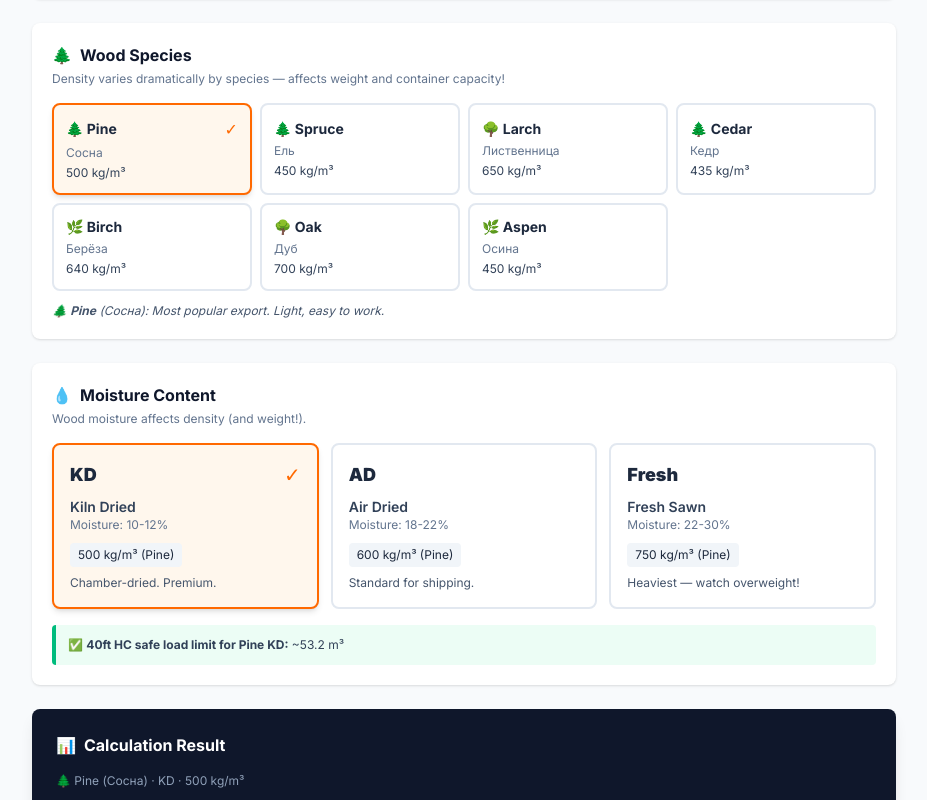
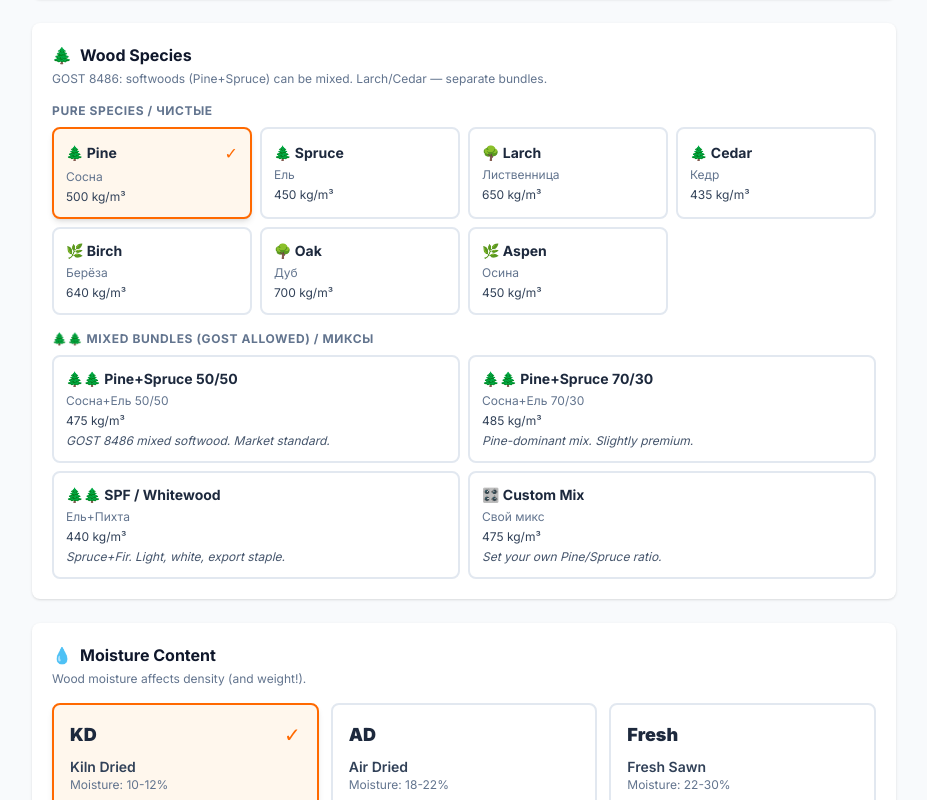
Before and after one commit to ru-timber-export/b2b-export, a Next.js app: page /calculator in a window 1280 px wide. Shown: the part 740-1540 px from the top of the page, without its empty margins (176-1103 px from the left). Built offline with nearby package versions, Linux system fonts and the light colour scheme.

Commit message:
Step 3.6: GOST mixed softwood bundles (Pine+Spruce, SPF, Custom)

```diff
--- a/src/app/calculator/page.js
+++ b/src/app/calculator/page.js
@@ -10,45 +10,77 @@ const PRESETS = [
   { label: "50 × 200 × 5980", t: 50, w: 200, l: 5980 },
 ];
 
-// Породы древесины с плотностями для каждой влажности
+// Чистые породы (GOST 8486)
 const SPECIES = [
   {
     id: "PINE",
     label: "Pine",
     ru: "Сосна",
     icon: "🌲",
+    isMix: false,
     densities: { KD: 500, AD: 600, FRESH: 750 },
-    desc: "Most popular export. Light, easy to work.",
+    desc: "Most popular export. Redwood grade.",
   },
   {
     id: "SPRUCE",
     label: "Spruce",
     ru: "Ель",
     icon: "🌲",
+    isMix: false,
     densities: { KD: 450, AD: 550, FRESH: 700 },
-    desc: "Lightest softwood. White color, premium.",
+    desc: "Lightest softwood. Whitewood.",
+  },
+  {
+    id: "PINE_SPRUCE_50",
+    label: "Pine+Spruce 50/50",
+    ru: "Сосна+Ель 50/50",
+    icon: "🌲🌲",
+    isMix: true,
+    densities: { KD: 475, AD: 575, FRESH: 725 },
+    desc: "GOST 8486 mixed softwood. Market standard.",
+  },
+  {
+    id: "PINE_SPRUCE_70",
+    label: "Pine+Spruce 70/30",
+    ru: "Сосна+Ель 70/30",
+    icon: "🌲🌲",
+    isMix: true,
+    densities: { KD: 485, AD: 585, FRESH: 735 },
+    desc: "Pine-dominant mix. Slightly premium.",
+  },
+  {
+    id: "SPF",
+    label: "SPF / Whitewood",
+    ru: "Ель+Пихта",
+    icon: "🌲🌲",
+    isMix: true,
+    densities: { KD: 440, AD: 540, FRESH: 690 },
+    desc: "Spruce+Fir. Light, white, export staple.",
   },
   {
     id: "LARCH",
     label: "Larch",
     ru: "Лиственница",
     icon: "🌳",
+    isMix: false,
     densities: { KD: 650, AD: 750, FRESH: 900 },
-    desc: "Heavy & strong! Watch container weight.",
+    desc: "Heavy & strong! GOST: do NOT mix with pine.",
   },
   {
     id: "CEDAR",
     label: "Cedar",
     ru: "Кедр",
     icon: "🌲",
+    isMix: false,
     densities: { KD: 435, AD: 520, FRESH: 670 },
-    desc: "Aromatic, decorative. Premium grade.",
+    desc: "Aromatic, decorative. Premium.",
   },
   {
     id: "BIRCH",
     label: "Birch",
     ru: "Берёза",
     icon: "🌿",
+    isMix: false,
     densities: { KD: 640, AD: 720, FRESH: 880 },
     desc: "Hardwood. Heavy, strong.",
   },
@@ -57,6 +89,7 @@ const SPECIES = [
     label: "Oak",
     ru: "Дуб",
     icon: "🌳",
+    isMix: false,
     densities: { KD: 700, AD: 790, FRESH: 950 },
     desc: "Heaviest! Premium hardwood.",
   },
@@ -65,8 +98,18 @@ const SPECIES = [
     label: "Aspen",
     ru: "Осина",
     icon: "🌿",
+    isMix: false,
     densities: { KD: 450, AD: 530, FRESH: 680 },
-    desc: "Light, used for sauna lining.",
+    desc: "Light, sauna lining.",
+  },
+  {
+    id: "CUSTOM",
+    label: "Custom Mix",
+    ru: "Свой микс",
+    icon: "🎛️",
+    isMix: true,
+    isCustom: true,
+    desc: "Set your own Pine/Spruce ratio.",
   },
 ];
 
@@ -76,6 +119,9 @@ const MOISTURE_OPTIONS = [
   { id: "FRESH", label: "Fresh", fullName: "Fresh Sawn", range: "22-30%", desc: "Heaviest — watch overweight!" },
 ];
 
+const PINE_DENSITIES = { KD: 500, AD: 600, FRESH: 750 };
+const SPRUCE_DENSITIES = { KD: 450, AD: 550, FRESH: 700 };
+
 export default function CalculatorPage() {
   const [thickness, setThickness] = useState(44);
   const [width, setWidth] = useState(150);
@@ -83,6 +129,7 @@ export default function CalculatorPage() {
   const [quantity, setQuantity] = useState(100);
   const [species, setSpecies] = useState("PINE");
   const [moisture, setMoisture] = useState("KD");
+  const [pinePercent, setPinePercent] = useState(50); // для Custom Mix
 
   const volumePerBoard_m3 = (thickness * width * length) / 1_000_000_000;
   const totalVolume_m3 = volumePerBoard_m3 * quantity;
@@ -90,12 +137,20 @@ export default function CalculatorPage() {
 
   const selectedSpecies = SPECIES.find((s) => s.id === species);
   const selectedMoisture = MOISTURE_OPTIONS.find((m) => m.id === moisture);
-  const density = selectedSpecies.densities[moisture];
+
+  // Расчёт плотности
+  let density;
+  if (selectedSpecies.isCustom) {
+    const pineD = PINE_DENSITIES[moisture];
+    const spruceD = SPRUCE_DENSITIES[moisture];
+    density = Math.round((pineD * pinePercent + spruceD * (100 - pinePercent)) / 100);
+  } else {
+    density = selectedSpecies.densities[moisture];
+  }
 
   const totalWeight_kg = totalVolume_m3 * density;
   const totalWeight_t = totalWeight_kg / 1000;
 
-  // Безопасная загрузка в 40ft HC по весу (лимит 26 580 кг)
   const safeLoad_m3 = 26580 / density;
 
   const applyPreset = (preset) => {
@@ -111,7 +166,12 @@ export default function CalculatorPage() {
     setQuantity(100);
     setSpecies("PINE");
     setMoisture("KD");
+    setPinePercent(50);
   };
+
+  const densityLabel = selectedSpecies.isCustom
+    ? `Pine ${pinePercent}% + Spruce ${100 - pinePercent}%`
+    : selectedSpecies.label;
 
   return (
     <div className="min-h-screen bg-slate-50 font-sans text-slate-800">
@@ -134,7 +194,7 @@ export default function CalculatorPage() {
             Container Loading <span className="text-orange-500">Calculator</span>
           </h1>
           <p className="text-slate-300 text-sm">
-            Step 3.5: species selector added 🌲
+            Step 3.6: GOST mixed softwood bundles 🌲🌲
           </p>
         </div>
       </header>
@@ -229,12 +289,17 @@ export default function CalculatorPage() {
             <span className="text-orange-500">🌲</span> Wood Species
           </h2>
           <p className="text-xs text-slate-500 mb-4">
-            Density varies dramatically by species — affects weight and container capacity!
+            GOST 8486: softwoods (Pine+Spruce) can be mixed. Larch/Cedar — separate bundles.
           </p>
 
-          <div className="grid grid-cols-2 md:grid-cols-4 gap-2">
-            {SPECIES.map((s) => {
+          {/* Разделитель: Pure species */}
+          <div className="text-xs font-bold text-slate-500 uppercase tracking-wider mb-2">
+            Pure species / Чистые
+          </div>
+          <div className="grid grid-cols-2 md:grid-cols-4 gap-2 mb-4">
+            {SPECIES.filter(s => !s.isMix).map((s) => {
               const isActive = species === s.id;
+              const d = s.densities[moisture];
               return (
                 <button
                   key={s.id}
@@ -250,17 +315,81 @@ export default function CalculatorPage() {
                     {isActive && <span className="text-orange-500">✓</span>}
                   </div>
                   <div className="text-xs text-slate-500">{s.ru}</div>
-                  <div className="text-xs font-mono mt-1 text-slate-700">
-                    {s.densities[moisture]} kg/m³
-                  </div>
+                  <div className="text-xs font-mono mt-1 text-slate-700">{d} kg/m³</div>
                 </button>
               );
             })}
           </div>
 
-          <p className="text-xs text-slate-600 mt-3 italic">
-            {selectedSpecies.icon} <strong>{selectedSpecies.label}</strong> ({selectedSpecies.ru}): {selectedSpecies.desc}
-          </p>
+          {/* Разделитель: Mixed */}
+          <div className="text-xs font-bold text-slate-500 uppercase tracking-wider mb-2">
+            🌲🌲 Mixed bundles (GOST allowed) / Миксы
+          </div>
+          <div className="grid grid-cols-1 md:grid-cols-2 gap-2">
+            {SPECIES.filter(s => s.isMix).map((s) => {
+              const isActive = species === s.id;
+              const d = s.isCustom
+                ? Math.round((PINE_DENSITIES[moisture] * pinePercent + SPRUCE_DENSITIES[moisture] * (100 - pinePercent)) / 100)
+                : s.densities[moisture];
+              return (
+                <button
+                  key={s.id}
+                  onClick={() => setSpecies(s.id)}
+                  className={`text-left p-3 rounded-lg border-2 transition ${
+                    isActive
+                      ? "border-orange-500 bg-orange-50 shadow-md"
+                      : "border-slate-200 bg-white hover:border-slate-300"
+                  }`}
+                >
+                  <div className="flex items-center justify-between mb-1">
+                    <div className="font-bold text-sm">{s.icon} {s.label}</div>
+                    {isActive && <span className="text-orange-500">✓</span>}
+                  </div>
+                  <div className="text-xs text-slate-500">{s.ru}</div>
+                  <div className="text-xs font-mono mt-1 text-slate-700">{d} kg/m³</div>
+                  <div className="text-xs text-slate-600 mt-1 italic">{s.desc}</div>
+                </button>
+              );
+            })}
+          </div>
+
+          {/* Ползунок Custom Mix */}
+          {selectedSpecies.isCustom && (
+            <div className="mt-4 bg-slate-50 border-2 border-slate-200 rounded-lg p-4">
+              <label className="block text-sm font-bold text-slate-700 mb-2">
+                Pine / Spruce ratio
+              </label>
+              <div className="flex items-center gap-4 mb-2">
+                <div className="text-center">
+                  <div className="text-2xl font-black text-orange-500">{pinePercent}%</div>
+                  <div className="text-xs text-slate-500">Pine</div>
+                </div>
+                <input
+                  type="range"
+                  min="0"
+                  max="100"
+                  step="5"
+                  value={pinePercent}
+                  onChange={(e) => setPinePercent(Number(e.target.value))}
+                  className="flex-1 accent-orange-500"
+                />
+                <div className="text-center">
+                  <div className="text-2xl font-black text-slate-500">{100 - pinePercent}%</div>
+                  <div className="text-xs text-slate-500">Spruce</div>
+                </div>
+              </div>
+              <div className="text-xs text-slate-600 text-center">
+                Weighted density: <strong>{density} kg/m³</strong>
+              </div>
+            </div>
+          )}
+
+          {/* Предупреждение для Larch */}
+          {species === "LARCH" && (
+            <div className="mt-4 bg-rose-50 border-l-4 border-rose-500 p-3 rounded text-xs text-slate-700">
+              ⚠️ <strong>GOST 8486:</strong> Larch must NOT be mixed with Pine/Spruce in one bundle. Package separately!
+            </div>
+          )}
         </section>
 
         {/* ВЛАЖНОСТЬ */}
@@ -275,7 +404,12 @@ export default function CalculatorPage() {
           <div className="grid grid-cols-1 md:grid-cols-3 gap-3">
             {MOISTURE_OPTIONS.map((m) => {
               const isActive = moisture === m.id;
-              const speciesDensity = selectedSpecies.densities[m.id];
+              let mDensity;
+              if (selectedSpecies.isCustom) {
+                mDensity = Math.round((PINE_DENSITIES[m.id] * pinePercent + SPRUCE_DENSITIES[m.id] * (100 - pinePercent)) / 100);
+              } else {
+                mDensity = selectedSpecies.densities[m.id];
+              }
               return (
                 <button
                   key={m.id}
@@ -293,7 +427,7 @@ export default function CalculatorPage() {
                   <div className="text-sm font-semibold text-slate-700">{m.fullName}</div>
                   <div className="text-xs text-slate-500 mb-2">Moisture: {m.range}</div>
                   <div className="text-xs font-mono bg-slate-100 inline-block px-2 py-1 rounded">
-                    {speciesDensity} kg/m³ ({selectedSpecies.label})
+                    {mDensity} kg/m³
                   </div>
                   <p className="text-xs text-slate-600 mt-2">{m.desc}</p>
                 </button>
@@ -301,7 +435,6 @@ export default function CalculatorPage() {
             })}
           </div>
 
-          {/* Динамическое предупреждение по безопасной загрузке */}
           <div className={`mt-4 border-l-4 p-3 rounded text-xs text-slate-700 ${
             safeLoad_m3 >= 45 ? "bg-emerald-50 border-emerald-500" :
             safeLoad_m3 >= 38 ? "bg-amber-50 border-amber-500" :
@@ -309,7 +442,7 @@ export default function CalculatorPage() {
           }`}>
             {safeLoad_m3 >= 45 ? "✅" : safeLoad_m3 >= 38 ? "ℹ️" : "⚠️"}
             {" "}
-            <strong>40ft HC safe load limit for {selectedSpecies.label} {selectedMoisture.label}:</strong>
+            <strong>40ft HC safe load for {densityLabel} {selectedMoisture.label}:</strong>
             {" "}~{safeLoad_m3.toFixed(1)} m³
             {safeLoad_m3 < 38 && " — heavy material, watch overweight!"}
           </div>
@@ -322,10 +455,9 @@ export default function CalculatorPage() {
           </h2>
 
           <div className="mb-3 text-xs text-slate-400">
-            {selectedSpecies.icon} {selectedSpecies.label} ({selectedSpecies.ru}) · {selectedMoisture.label} · {density} kg/m³
+            {selectedSpecies.icon} {densityLabel} · {selectedMoisture.label} · {density} kg/m³
           </div>
 
-          {/* Объём */}
           <div className="mb-5">
             <div className="text-xs text-slate-400 uppercase tracking-wider mb-2">Total Volume</div>
             <div className="grid grid-cols-2 gap-4">
@@ -344,7 +476,6 @@ export default function CalculatorPage() {
             </div>
           </div>
 
-          {/* Вес */}
           <div className="border-t border-slate-700 pt-5">
             <div className="text-xs text-slate-400 uppercase tracking-wider mb-2">Total Weight</div>
             <div className="grid grid-cols-2 gap-4">
@@ -363,7 +494,6 @@ export default function CalculatorPage() {
             </div>
           </div>
 
-          {/* Детали */}
           <div className="mt-5 pt-5 border-t border-slate-700 grid grid-cols-2 gap-3 text-sm">
             <div>
               <div className="text-xs text-slate-400 uppercase">Per board vol.</div>
@@ -385,7 +515,7 @@ export default function CalculatorPage() {
         </section>
 
         <div className="bg-blue-50 border-l-4 border-blue-500 p-4 rounded text-sm text-slate-700">
-          ℹ️ <strong>Next step:</strong> 40ft HC container capacity check — visual bars with safety zones
+          ℹ️ <strong>Next step:</strong> 40ft HC container visual — bars with safety zones
         </div>
       </main>
 
```
